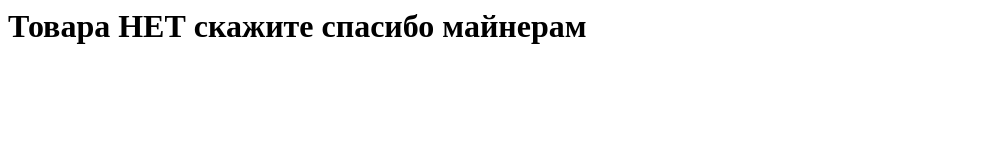
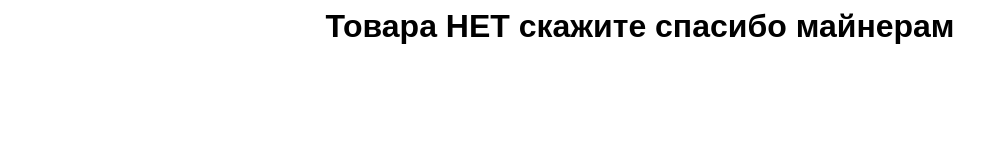
Before and after one commit to misterTblack/electronics-store, a plain HTML site: page index2.html in a window 1280 px wide. Shown: the whole page, without its empty margins (0-1008 px from the left). Drawn offline with Linux system fonts and the light colour scheme.

Commit message:
Update index2.html

```diff
--- a/index2.html
+++ b/index2.html
@@ -1,3 +1,6 @@
 <html>
+    <head>
+        <link rel="stylesheet" href="style2.css"/>
+       </head>
     <h1> Товара НЕТ скажите спасибо майнерам</h1>
 </html>
```
